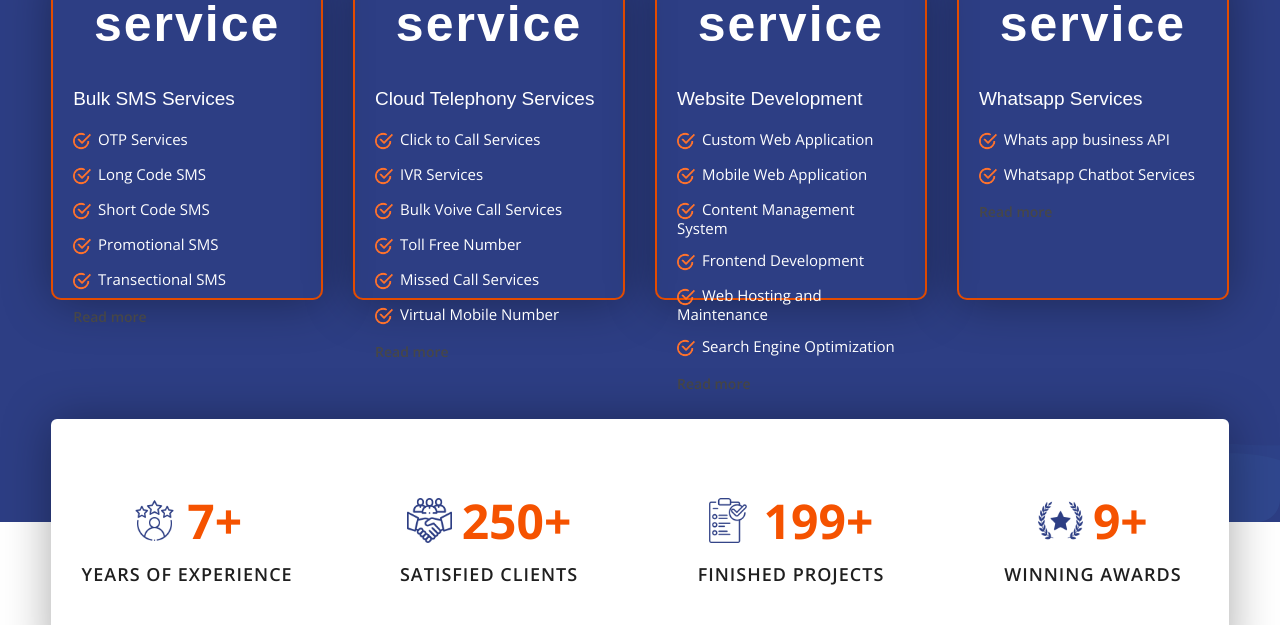
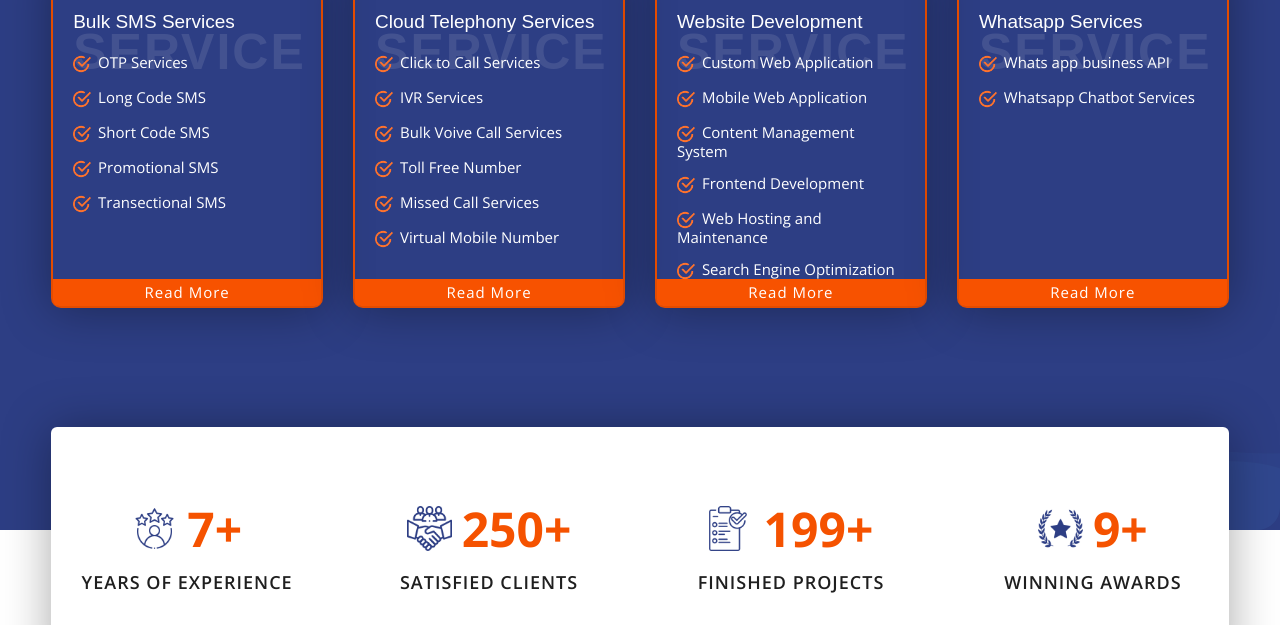
Before and after one commit to mddanishiqbal/ensky, a plain HTML site: page index.html in a window 1280 px wide. Shown: the part 2175-2800 px from the top of the page. Drawn offline with nearby package versions, Linux system fonts and the light colour scheme.

Commit message:
Update style.css

```diff
--- a/style.css
+++ b/style.css
@@ -657,7 +657,8 @@ textarea:focus {
 }
 
 .header-area .delicious-main-menu .classy-navbar .nav-brand img {
-  width: 200px;
+  width: 120px;
+  margin-top: -8px !important;
 }
 
 @media only screen and (max-width: 767px) {
@@ -1019,6 +1020,36 @@ textarea:focus {
   transition: all 0.3s ease 0s;
   position: relative;
   margin-bottom: 30px;
+  height: 235px !important;
+}
+.our_services .features-small-item {
+  height: 350px !important;
+}
+.service_bottom{
+  position: absolute;
+  bottom: 0px;
+  left: 0px;
+  width: 100%;
+  background: #f75200;
+  border-bottom-left-radius: 6px;
+  border-bottom-right-radius: 6px;
+  text-align: center;
+  padding: 2px 0px;
+}
+.service_bottom a{
+  color: #fff;
+  font-size: 15px;
+  text-transform: capitalize;
+  font-weight: 500;
+  letter-spacing: 1px;
+}
+.features-small-item h1{
+  position: absolute;
+  top: 60px;
+  left: 20px;
+  z-index: -1;
+  opacity: .1;
+  text-transform: uppercase;
 }
 
 .features-small-item:hover .icon {
@@ -1172,8 +1203,7 @@ textarea:focus {
 }
 .our_services .features-small-item {
   margin-top: 60px;
-  cursor: pointer;
-  /* display: block; */
+  cursor: pointer !important;
   background: transparent;
   height: 330px;
   border: 2px solid #e44c00;
@@ -1192,6 +1222,10 @@ textarea:focus {
   z-index: 1;
 }
 
+.our_services .features-small-item:hover{
+  margin-top: -10px !important;
+}
+
 .our_services .features-small-item .icon {
   -webkit-transition: all 0.3s ease 0s;
   -moz-transition: all 0.3s ease 0s;
@@ -2235,7 +2269,7 @@ textarea:focus {
   font-size: 16px;
 }
 .footer_about img{
-  width: 240px;
+  width: 150px;
   margin-bottom: 25px;
 }
 .footer_contact h1{
@@ -2268,13 +2302,6 @@ textarea:focus {
   font-weight: 500 !important;
   color: #fff !important;
   margin-bottom: 0;
-}
-@media only screen and (max-width: 767px) {
-  .footer-area {
-    height: 150px;
-    border-top: 1px solid #ebebeb;
-    margin-top: 30px;
-  }
 }
 
 .copyright_section{
```
